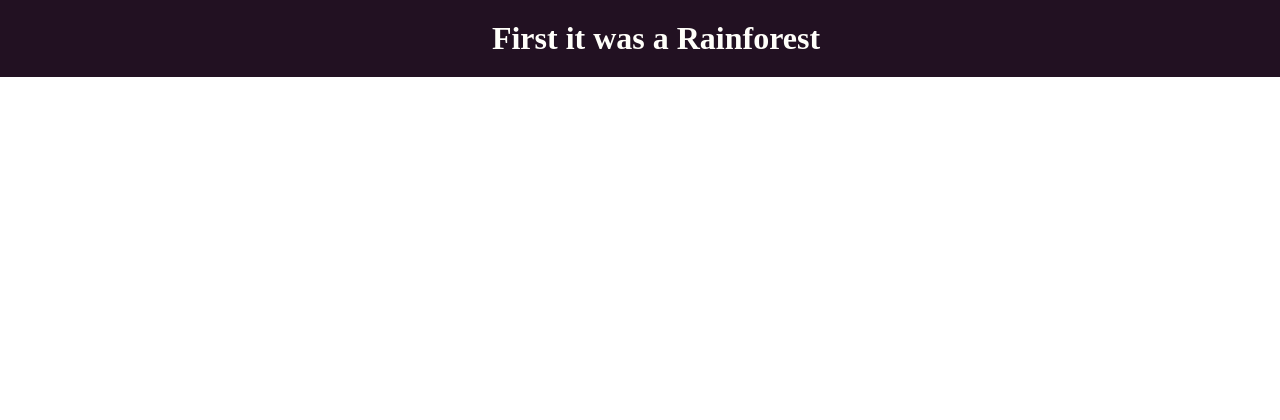
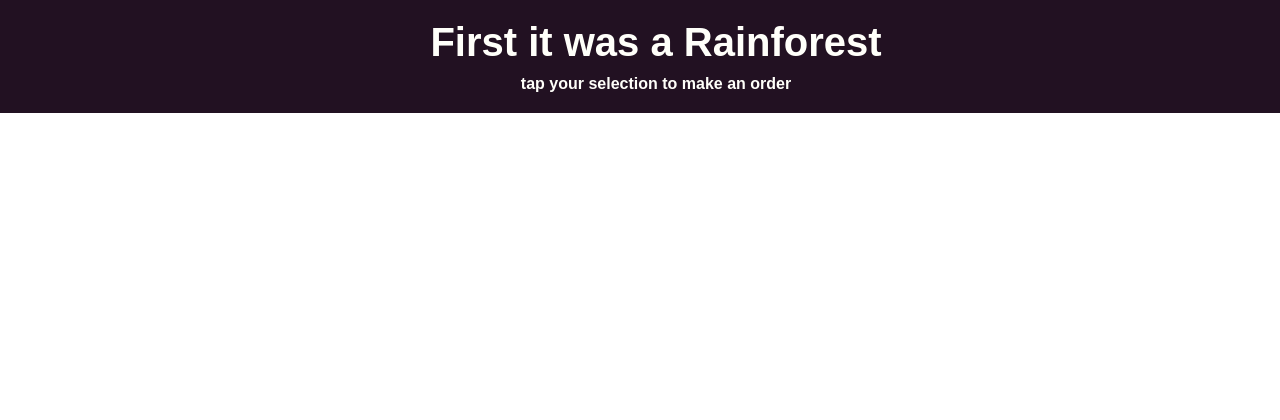
Before and after one commit to Flinnja/fiwar, a Rails app: page /movements/kiosk in a window 1280 px wide. Shown: the top 420 px of the page. Before the commit the page ends 77 px from the top, so only its background shows below. Run offline with Rails 7, Linux system fonts and the light colour scheme; data that the repository does not hold is empty.

Commit message:
style header and add instructions on kiosk page, style modals to have more space and a larger clickable area for confirm order link, change font face for audience screen

```diff
--- a/app/assets/stylesheets/audience.css
+++ b/app/assets/stylesheets/audience.css
@@ -22,6 +22,9 @@ body {
 }
 
 .moves-list-content {
+	font-family: Futura, sans-serif;
+	font-weight: 100;
+
 	box-sizing: border-box;
 	width: 100vw;
 	height: 8.33vh;
--- a/app/assets/stylesheets/kiosk.css
+++ b/app/assets/stylesheets/kiosk.css
@@ -9,9 +9,17 @@
 	width: 100%;
 	text-align: center;
 	z-index: 1;
+	font-family: Futura, sans-serif;
+	font-weight: 100;
 }
 
 .kiosk-title {
+	margin: 10px;
+	font-size: 2.5em;
+}
+
+.kiosk-instructions{
+	font-size: 1em;
 	margin: 10px;
 }
 
@@ -19,7 +27,7 @@
 	max-width: 100%;
 	display: grid;
 	grid-template-columns: 25% 25% 25% 25%;
-	margin-top: 78.4px;
+	margin-top: 124px;
 }
 
 .grid-item {
@@ -36,3 +44,30 @@
 	border-radius: 3px;
 	filter: drop-shadow(0 0 1px black);
 }
+
+.modal-content {
+	text-align: center;
+	font-size: 20px;
+	padding: 15px;
+}
+
+.modal-order-line {
+	margin-bottom: 10px;
+}
+
+.modal-order-time {
+	margin-bottom: 30px;
+}
+
+.modal-order-link {
+	background: #E40087;
+	padding: 15px;
+	border-radius: 3px;
+	color: white;
+	text-decoration: none;
+	font-family: futura, sans-serif;
+}
+
+.modal-order-link:active {
+	background: #A00043;
+}
--- a/app/views/movements/kiosk.html.erb
+++ b/app/views/movements/kiosk.html.erb
@@ -4,6 +4,7 @@
 
 <div class="kiosk-header">
   <h1 class="kiosk-title">First it was a Rainforest</h1>
+  <h4 class="kiosk-instructions">tap your selection to make an order</h4>
 </div>
 
 <div class="grid-container">
@@ -21,9 +22,9 @@
 <% @movements.each do |movement| %>
   <div id="order-modal-<%= movement.id %>" class="modal">
     <div class="modal-content">
-      <span>You are ordering <b><%= movement.display_name %></b></span>
-      <span>Our fulfilment team will begin delivering your order in approximately <span class="fulfillment-timer">5</span> seconds. </span>
+      <span class="modal-order-line">You are ordering <b><%= movement.display_name %></b></span>
+      <span class="modal-order-time">Our fulfilment team will begin delivering your order in approximately <span class="fulfillment-timer">5</span> seconds. </span>
+      <%= link_to "Confirm Order", movement_order_path(movement.id), remote: true, method: :get, class: "modal-order-link" %>
     </div>
-    <%= link_to "Confirm Order", movement_order_path(movement.id), remote: true, method: :get %>
   </div>
 <% end %>
```
